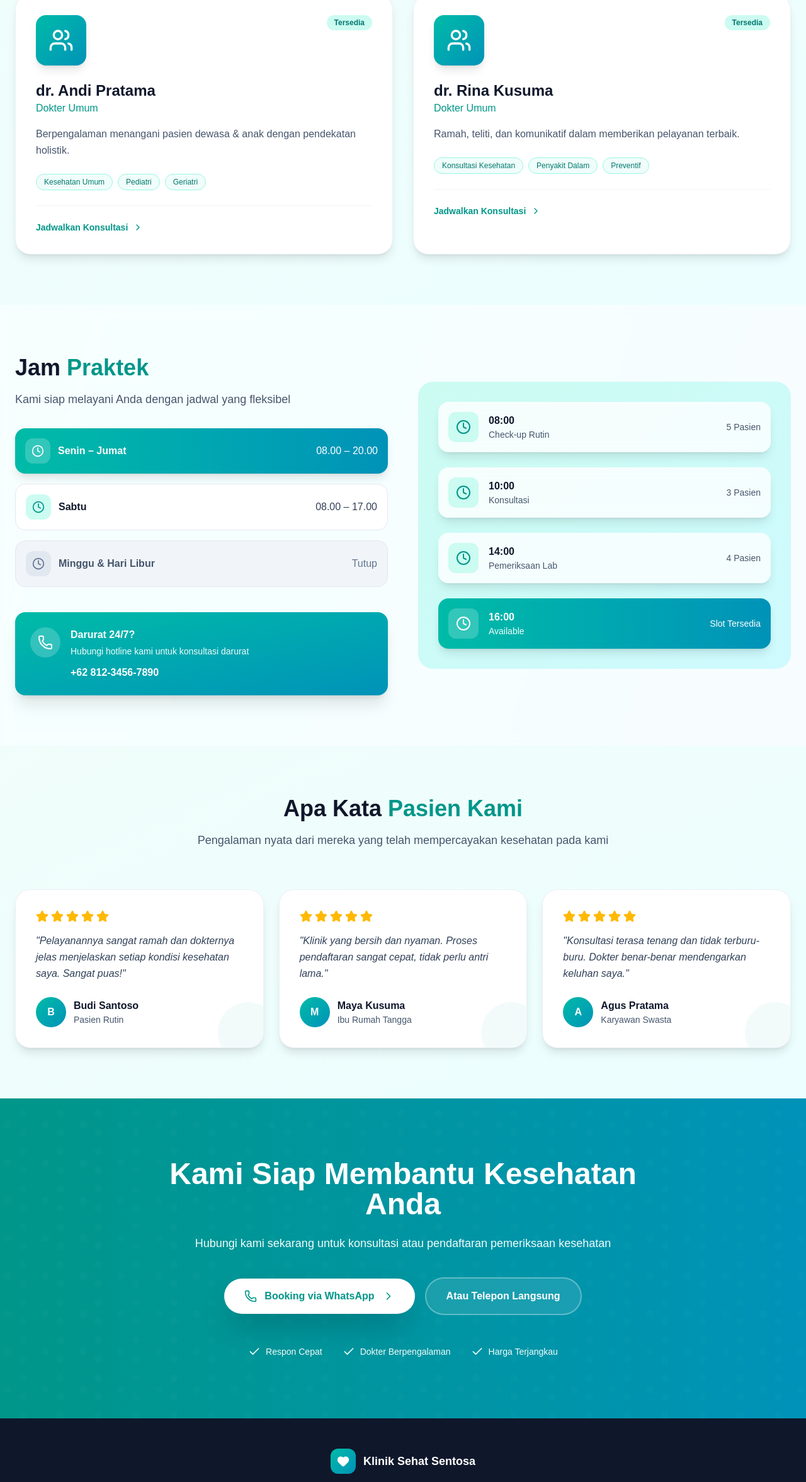
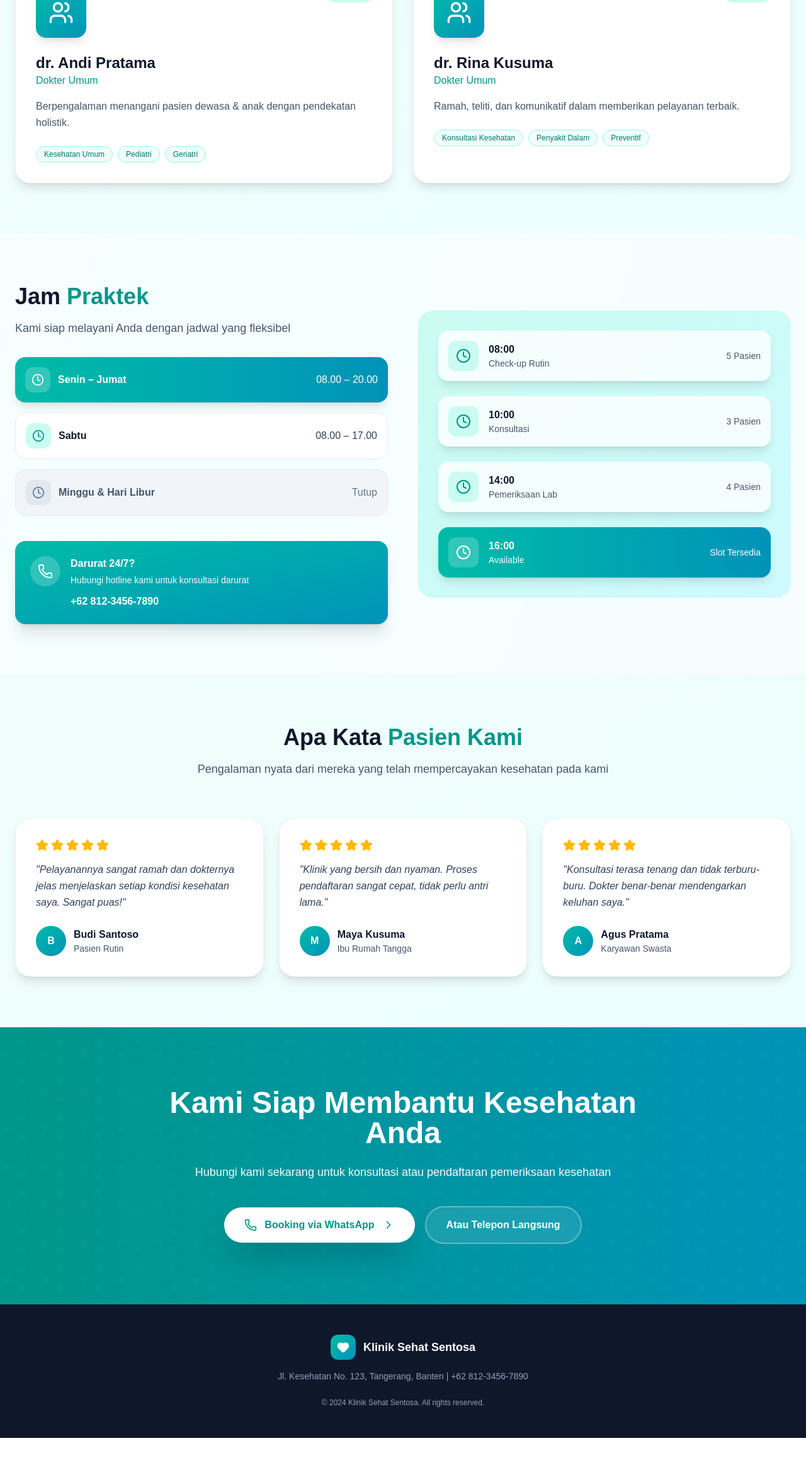
Before and after one commit to mfadlieputrap/portfolio-website, a Next.js app: page /demo/klinik in a window 1280 px wide. Shown: the part 1739-4092 px from the top of the page at 63% size. After the commit the page ends 4022 px from the top, so only its background shows below. Built offline with nearby package versions, Linux system fonts and the light colour scheme.

Commit message:
chore: fix some warning

```diff
--- a/app/Home.tsx
+++ b/app/Home.tsx
@@ -190,7 +190,7 @@ export default function PortfolioHome() {
       <section id="contact" className="border-t border-neutral-800 bg-neutral-950 py-20 scroll-mt-20">
         <div className="mx-auto max-w-6xl px-5">
           <h2 className="max-w-xl text-3xl font-semibold">Ready to collaborate?</h2>
-          <p className="mt-3 text-neutral-400">Let's discuss your system architecture or product idea.</p>
+          <p className="mt-3 text-neutral-400">Let&apos;s discuss your system architecture or product idea.</p>
           <div className="mt-8 flex flex-wrap gap-4">
             <a href="https://wa.me/6283193452115" className="rounded-full bg-white px-6 py-3 text-sm font-semibold text-neutral-950 hover:bg-neutral-200">
               Chat on WhatsApp
--- a/app/demo/klinik/page.tsx
+++ b/app/demo/klinik/page.tsx
@@ -1,18 +1,15 @@
 "use client";
 
 import { motion } from "framer-motion";
-import { useState } from "react";
+// Hapus useState jika tidak terpakai agar tidak warning 'unused variable'
 import { Heart, Stethoscope, Activity, Clock, Users, Phone, ChevronRight, Star, Check } from "lucide-react";
 
+// Perbaikan Interface untuk Props
 interface ScheduleItemProps {
     day: string;
     time: string;
     active?: boolean;
     closed?: boolean;
-}
-
-type ColorClasses = {
-    [key: string]: string;
 }
 
 const fadeUp = {
@@ -31,8 +28,6 @@ const staggerContainer = {
 };
 
 export default function ClinicDemo() {
-    const [activeTab, setActiveTab] = useState(0);
-
     return (
         <main className="min-h-screen bg-gradient-to-br from-teal-50 via-cyan-50 to-blue-50 text-slate-900">
             {/* NAVBAR */}
@@ -68,7 +63,6 @@ export default function ClinicDemo() {
 
             {/* HERO */}
             <section className="relative mx-auto max-w-7xl px-6 pt-32 pb-24 overflow-hidden">
-                {/* Decorative elements */}
                 <div className="absolute top-20 right-10 h-64 w-64 rounded-full bg-teal-200/30 blur-3xl"></div>
                 <div className="absolute bottom-10 left-10 h-48 w-48 rounded-full bg-cyan-200/30 blur-3xl"></div>
 
@@ -128,7 +122,6 @@ export default function ClinicDemo() {
                             </a>
                         </motion.div>
 
-                        {/* Stats */}
                         <motion.div
                             variants={staggerContainer}
                             initial="hidden"
@@ -150,7 +143,6 @@ export default function ClinicDemo() {
                         </motion.div>
                     </div>
 
-                    {/* Hero Image Placeholder */}
                     <motion.div
                         initial={{ opacity: 0, x: 50 }}
                         animate={{ opacity: 1, x: 0 }}
@@ -186,10 +178,7 @@ export default function ClinicDemo() {
             </section>
 
             {/* LAYANAN */}
-            <section
-                id="layanan"
-                className="scroll-mt-24 bg-white/50 backdrop-blur py-20"
-            >
+            <section id="layanan" className="scroll-mt-24 bg-white/50 backdrop-blur py-20">
                 <div className="mx-auto max-w-7xl px-6">
                     <motion.div
                         initial={{ opacity: 0, y: 20 }}
@@ -235,10 +224,7 @@ export default function ClinicDemo() {
             </section>
 
             {/* DOKTER */}
-            <section
-                id="dokter"
-                className="scroll-mt-24 bg-gradient-to-br from-teal-50 to-cyan-50 py-20"
-            >
+            <section id="dokter" className="scroll-mt-24 bg-gradient-to-br from-teal-50 to-cyan-50 py-20">
                 <div className="mx-auto max-w-7xl px-6">
                     <motion.div
                         initial={{ opacity: 0, y: 20 }}
@@ -278,10 +264,7 @@ export default function ClinicDemo() {
             </section>
 
             {/* JADWAL */}
-            <section
-                id="jadwal"
-                className="scroll-mt-24 bg-white/50 backdrop-blur py-20"
-            >
+            <section id="jadwal" className="scroll-mt-24 bg-white/50 backdrop-blur py-20">
                 <div className="mx-auto max-w-7xl px-6">
                     <div className="grid gap-12 lg:grid-cols-2 items-center">
                         <motion.div
@@ -370,10 +353,7 @@ export default function ClinicDemo() {
             </section>
 
             {/* TESTIMONI */}
-            <section
-                id="testimoni"
-                className="scroll-mt-24 bg-gradient-to-br from-teal-50 to-cyan-50 py-20"
-            >
+            <section id="testimoni" className="scroll-mt-24 bg-gradient-to-br from-teal-50 to-cyan-50 py-20">
                 <div className="mx-auto max-w-7xl px-6">
                     <motion.div
                         initial={{ opacity: 0, y: 20 }}
@@ -396,7 +376,7 @@ export default function ClinicDemo() {
                         viewport={{ once: true }}
                         className="mt-16 grid gap-6 md:grid-cols-2 lg:grid-cols-3"
                     >
-                <TestimonialCard
+                        <TestimonialCard
                             name="Budi Santoso"
                             role="Pasien Rutin"
                             review="Pelayanannya sangat ramah dan dokternya jelas menjelaskan setiap kondisi kesehatan saya. Sangat puas!"
@@ -451,21 +431,6 @@ export default function ClinicDemo() {
                                 Atau Telepon Langsung
                             </a>
                         </div>
-
-                        <div className="mt-12 flex items-center justify-center gap-8 text-teal-50">
-                            <div className="flex items-center gap-2">
-                                <Check className="h-5 w-5" />
-                                <span className="text-sm">Respon Cepat</span>
-                            </div>
-                            <div className="flex items-center gap-2">
-                                <Check className="h-5 w-5" />
-                                <span className="text-sm">Dokter Berpengalaman</span>
-                            </div>
-                            <div className="flex items-center gap-2">
-                                <Check className="h-5 w-5" />
-                                <span className="text-sm">Harga Terjangkau</span>
-                            </div>
-                        </div>
                     </motion.div>
                 </div>
             </section>
@@ -497,9 +462,9 @@ function ServiceCard({ icon, title, desc, color }: {
     icon: React.ReactNode,
     title: string,
     desc: string,
-    color: string,
+    color: "teal" | "rose" | "cyan", // Gunakan union type agar lebih aman
 }) {
-    const colorClasses: ColorClasses = {
+    const colorClasses = {
         teal: 'from-teal-500 to-teal-600 hover:shadow-teal-500/30',
         rose: 'from-rose-500 to-rose-600 hover:shadow-rose-500/30',
         cyan: 'from-cyan-500 to-cyan-600 hover:shadow-cyan-500/30'
@@ -516,13 +481,6 @@ function ServiceCard({ icon, title, desc, color }: {
             </div>
             <h3 className="text-xl font-bold text-slate-900">{title}</h3>
             <p className="mt-3 leading-relaxed text-slate-600">{desc}</p>
-
-            <div className="mt-6 flex items-center text-sm font-semibold text-teal-600 opacity-0 transition group-hover:opacity-100">
-                Pelajari lebih lanjut
-                <ChevronRight className="ml-1 h-4 w-4 transition group-hover:translate-x-1" />
-            </div>
-
-            <div className={`absolute -right-8 -bottom-8 h-32 w-32 rounded-full bg-gradient-to-br ${colorClasses[color]} opacity-0 blur-2xl transition group-hover:opacity-10`}></div>
         </motion.div>
     );
 }
@@ -547,24 +505,15 @@ function DoctorCard({ name, role, desc, specialties }: {
                     Tersedia
                 </div>
             </div>
-
             <h3 className="text-2xl font-bold text-slate-900">{name}</h3>
             <p className="text-teal-600 font-medium">{role}</p>
             <p className="mt-4 leading-relaxed text-slate-600">{desc}</p>
-
             <div className="mt-6 flex flex-wrap gap-2">
-                {specialties.map((spec: string, i: number) => (
+                {specialties.map((spec, i) => (
                     <span key={i} className="rounded-full bg-teal-50 px-3 py-1 text-xs font-medium text-teal-700 border border-teal-200">
                         {spec}
                     </span>
                 ))}
-            </div>
-
-            <div className="mt-6 pt-6 border-t border-slate-100">
-                <a href="https://wa.me/6281234567890" className="group flex items-center gap-2 text-sm font-semibold text-teal-600 transition hover:text-teal-700">
-                    Jadwalkan Konsultasi
-                    <ChevronRight className="h-4 w-4 transition group-hover:translate-x-1" />
-                </a>
             </div>
         </motion.div>
     );
@@ -587,9 +536,7 @@ function TestimonialCard({ name, role, review, rating }: {
                     <Star key={i} className="h-5 w-5 fill-amber-400 text-amber-400" />
                 ))}
             </div>
-
             <p className="leading-relaxed text-slate-700 italic">&quot;{review}&quot;</p>
-
             <div className="mt-6 flex items-center gap-3">
                 <div className="flex h-12 w-12 items-center justify-center rounded-full bg-gradient-to-br from-teal-500 to-cyan-600 text-white font-bold">
                     {name.charAt(0)}
@@ -599,12 +546,9 @@ function TestimonialCard({ name, role, review, rating }: {
                     <p className="text-sm text-slate-600">{role}</p>
                 </div>
             </div>
-
-            <div className="absolute -right-6 -bottom-6 h-24 w-24 rounded-full bg-teal-500/5"></div>
         </motion.div>
     );
 }
-
 function ScheduleItem({ day, time, active, closed }: ScheduleItemProps) {
     return (
         <div className={`flex items-center justify-between rounded-2xl p-4 transition ${
```
